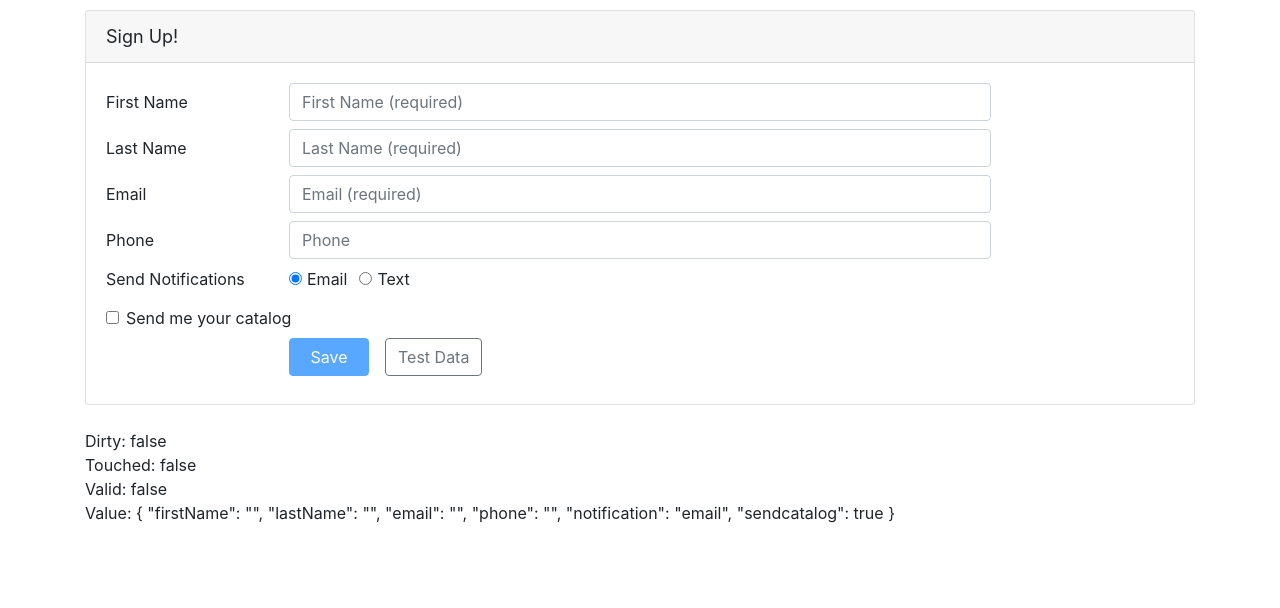
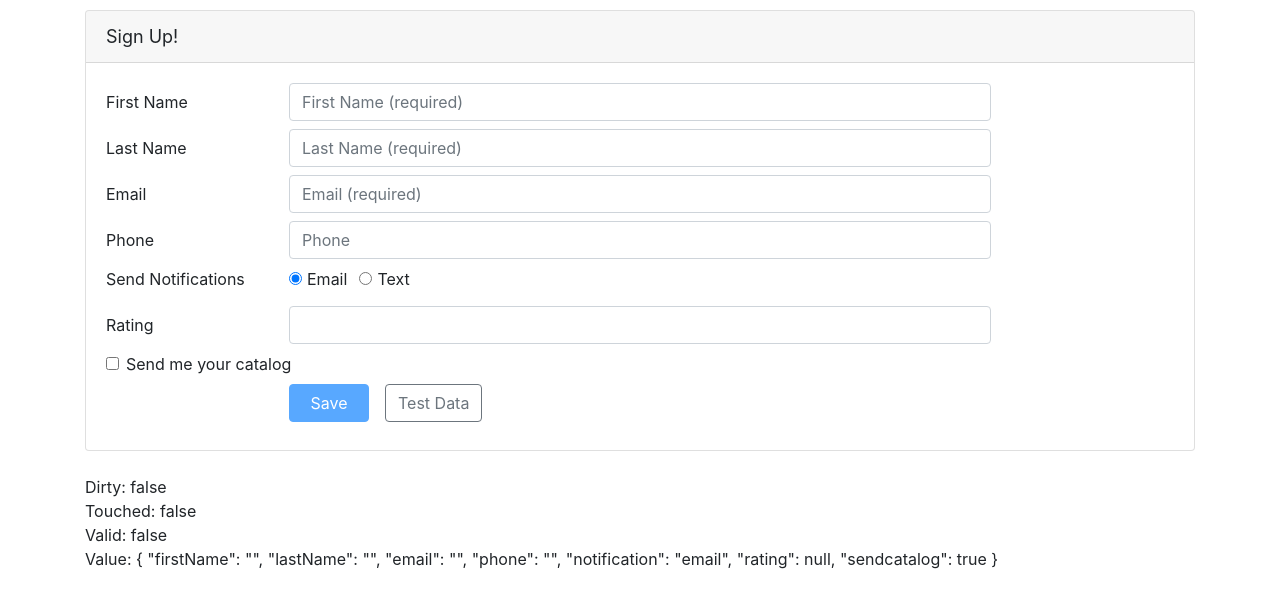
Before and after one commit to ankitsaini345/Angular-Reactive-Forms, an Angular app: page / in a window 1280 px wide. Shown: the top 608 px of the page. Built offline with nearby package versions, Linux system fonts and the light colour scheme.

Commit message:
custom validator

```diff
--- a/src/app/customers/customer.component.html
+++ b/src/app/customers/customer.component.html
@@ -112,6 +112,25 @@
                      >Text
             </label>
           </div>
+        </div>
+      </div>
+
+<div class="form-group row mb-2">
+        <label class="col-md-2 col-form-label"
+               for="ratingId">Rating</label>
+        <div class="col-md-8">
+          <input class="form-control"
+                 id="ratingId"
+                 type="number"
+                 formControlName="rating"
+                 [ngClass]="{'is-invalid': (customerForm.get('rating').touched ||
+                                             customerForm.get('rating').dirty) &&
+                                             !customerForm.get('rating').valid }" />
+          <span class="invalid-feedback">
+            <span *ngIf="customerForm.get('rating').errors?.range">
+              Please rate your experience from 1 to 5.
+            </span>
+          </span>
         </div>
       </div>
 
--- a/src/app/customers/customer.component.ts
+++ b/src/app/customers/customer.component.ts
@@ -1,6 +1,13 @@
 import { Component, OnInit } from "@angular/core";
-import { FormGroup, FormBuilder, Validators } from "@angular/forms";
+import { FormGroup, FormBuilder, Validators, AbstractControl } from "@angular/forms";
 import { Customer } from "./customer";
+
+function ratingRange(c: AbstractControl): {[key: string]:boolean} | null {
+  if(c.value != null && isNaN(c.value) || c.value<1 || c.value>5){
+    return {range: true};
+  }
+  return null;
+}
 
 @Component({
   selector: "app-customer",
@@ -20,6 +27,7 @@
       email:  ['', [ Validators.required, Validators.email ]],
       phone: '',
       notification: 'email',
+      rating: [null,ratingRange],
       sendcatalog: true
     });
   }
```
